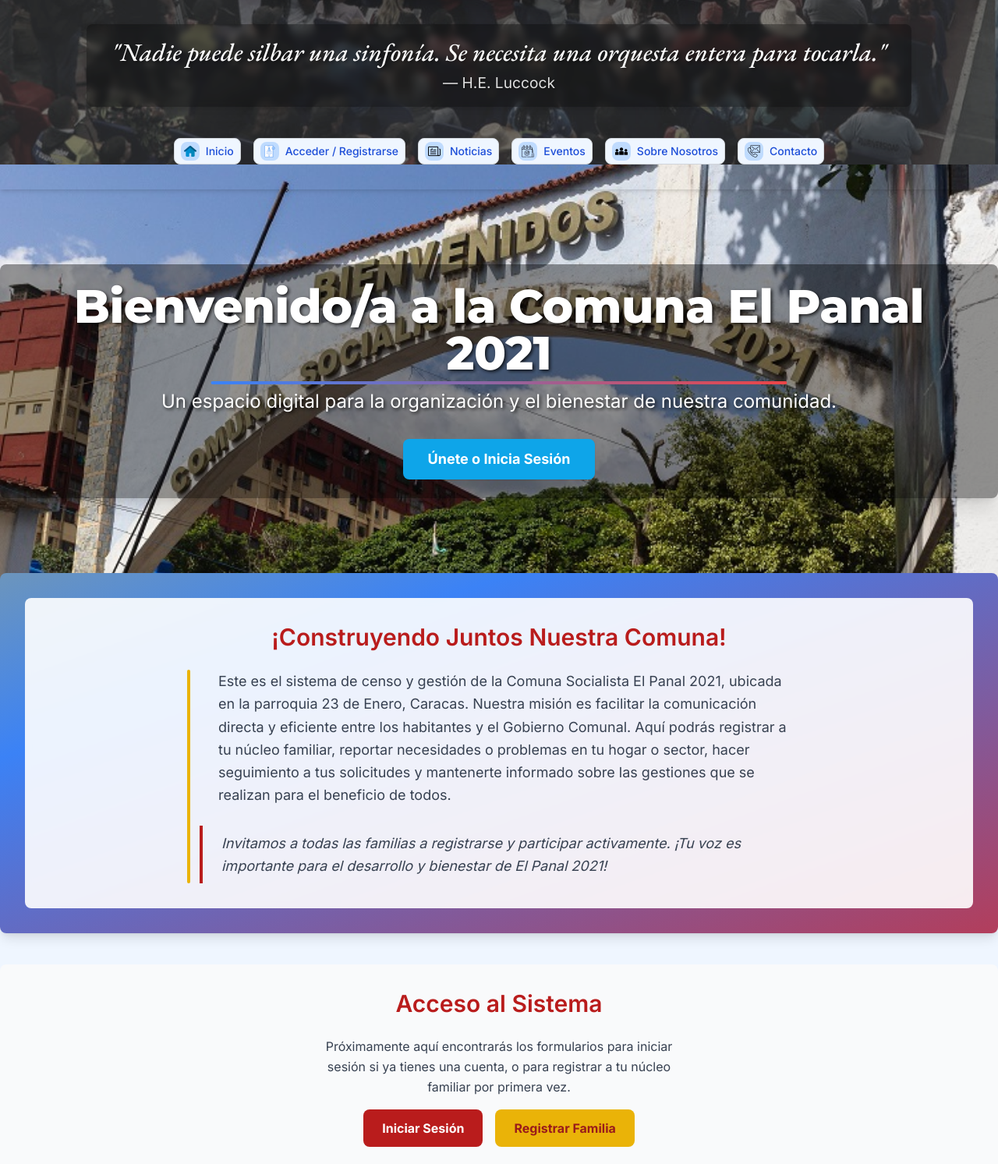
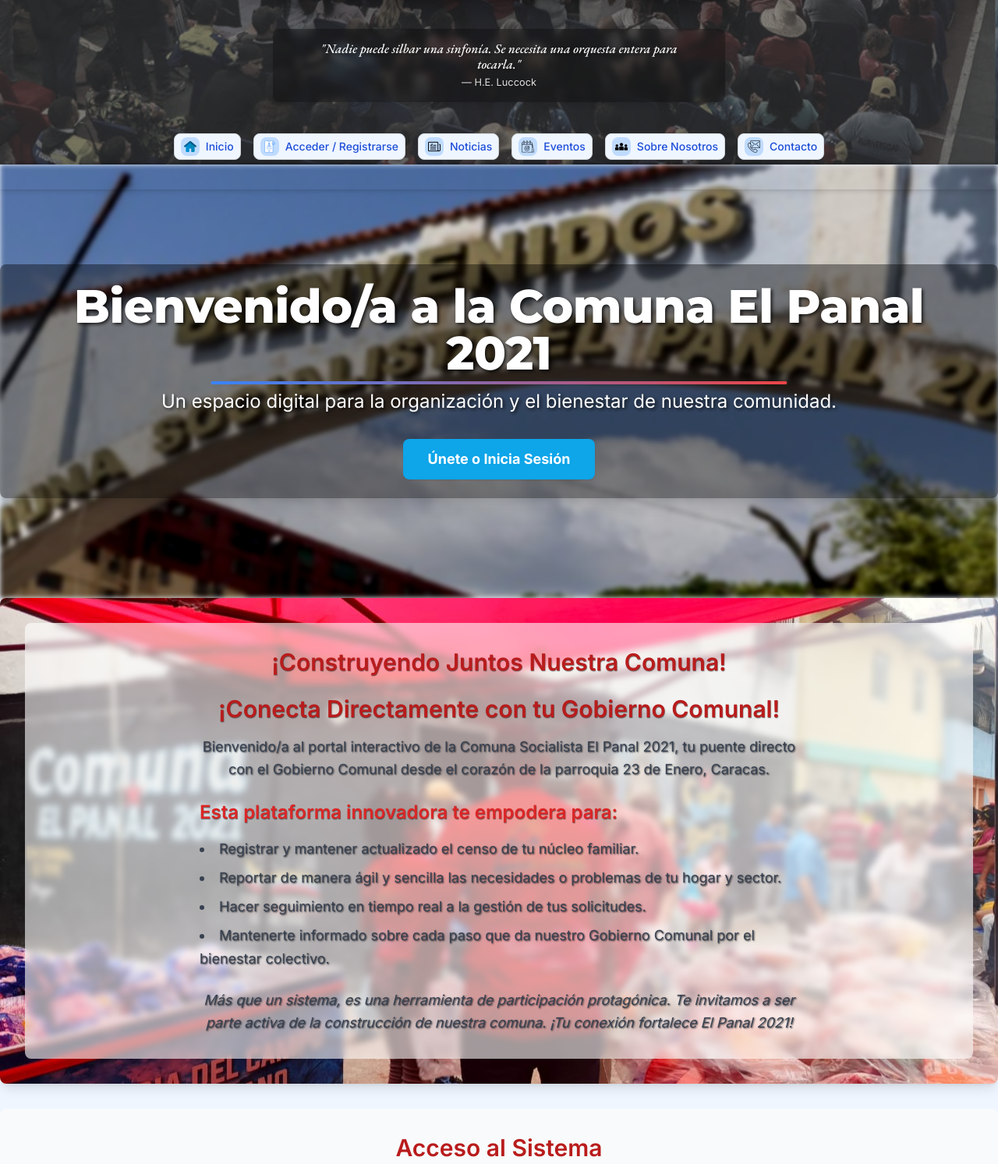
Before and after one commit to yeferguerra/comuna-panal, a website: page index.html in a window 1280 px wide. Shown: the part 209-1702 px from the top of the page at 78% size. Drawn offline with nearby package versions, Linux system fonts and the light colour scheme.

Commit message:
Ajustes visuales y de texto en hero banner y sección de bienvenida

```diff
--- a/index.html
+++ b/index.html
@@ -103,17 +103,20 @@
             <h2 class="text-3xl font-semibold text-red-700 mb-6 text-center">¡Construyendo Juntos Nuestra Comuna!</h2>
                 <div class="max-w-3xl mx-auto">
                     <div class="relative">
-                        <div class="absolute -left-4 top-0 bottom-0 w-1 bg-yellow-500 rounded-full"></div>
-                        <p class="text-gray-700 leading-relaxed mb-6 pl-6 text-lg">
-                Este es el sistema de censo y gestión de la Comuna Socialista El Panal 2021, ubicada en la parroquia 23 de Enero, Caracas.
-                Nuestra misión es facilitar la comunicación directa y eficiente entre los habitantes y el Gobierno Comunal.
-                Aquí podrás registrar a tu núcleo familiar, reportar necesidades o problemas en tu hogar o sector,
-                hacer seguimiento a tus solicitudes y mantenerte informado sobre las gestiones que se realizan para el beneficio de todos.
-            </p>
-                        <p class="text-gray-700 leading-relaxed pl-6 text-lg italic border-l-4 border-red-700 pl-6 py-2">
-                Invitamos a todas las familias a registrarse y participar activamente. ¡Tu voz es importante para el desarrollo y
-                bienestar de El Panal 2021!
-            </p>
+                        <h2 class="text-3xl font-semibold text-red-700 mb-4 text-center">¡Conecta Directamente con tu Gobierno Comunal!</h2>
+                        <p class="text-gray-700 leading-relaxed mb-6 text-center text-lg">
+                            Bienvenido/a al portal interactivo de la Comuna Socialista El Panal 2021, tu puente directo con el Gobierno Comunal desde el corazón de la parroquia 23 de Enero, Caracas.
+                        </p>
+                        <h3 class="text-2xl font-semibold text-red-600 mb-4">Esta plataforma innovadora te empodera para:</h3>
+                        <ul class="list-disc list-inside text-gray-700 leading-relaxed text-lg space-y-2">
+                            <li>Registrar y mantener actualizado el censo de tu núcleo familiar.</li>
+                            <li>Reportar de manera ágil y sencilla las necesidades o problemas de tu hogar y sector.</li>
+                            <li>Hacer seguimiento en tiempo real a la gestión de tus solicitudes.</li>
+                            <li>Mantenerte informado sobre cada paso que da nuestro Gobierno Comunal por el bienestar colectivo.</li>
+                        </ul>
+                        <p class="text-gray-700 leading-relaxed mt-6 text-lg italic text-center">
+                            Más que un sistema, es una herramienta de participación protagónica. Te invitamos a ser parte activa de la construcción de nuestra comuna. ¡Tu conexión fortalece El Panal 2021!
+                        </p>
                     </div>
                 </div>
             </div>
--- a/public/css/styles.css
+++ b/public/css/styles.css
@@ -23,9 +23,23 @@ body {
     border-radius: 2px;
 }
 .hero-banner {
-    background-image: url('../assets/images/portal_comuna_panal.jpg');
+    position: relative;
+    margin-top: 2rem;
+    margin-bottom: 2rem;
+}
+.hero-banner::before {
+    content: '';
+    position: absolute;
+    top: 0;
+    left: 0;
+    width: 100%;
+    height: 100%;
+    background-image: url('../assets/images/posible hero banner.png');
     background-size: cover;
-    background-position: center;
+    background-position: center center;
+    filter: blur(3px) brightness(0.8) contrast(1.2);
+    animation: subtle-move 30s infinite alternate ease-in-out, frosted-animation 30s infinite alternate ease-in-out;
+    z-index: -1;
 }
 .hero-banner h1, .hero-banner p {
     text-shadow: 2px 2px 4px rgba(0, 0, 0, 0.8);
@@ -112,22 +126,27 @@ body {
 .frase-cita {
     color: #fff;
     font-family: 'EB Garamond', serif;
-    font-size: 2.5vw;
+    font-size: 1.3vw;
+    max-width: 90%;
     font-style: italic;
     text-align: center;
-    line-height: 1.3;
+    line-height: 1.2;
     display: block;
     margin-bottom: 0.2rem;
     text-shadow: 2px 2px 4px rgba(0, 0, 0, 0.5);
+    margin-left: auto;
+    margin-right: auto;
 }
 .frase-autor {
     color: #e0e0e0;
     font-family: 'Inter', sans-serif;
-    font-size: 1.5vw;
+    font-size: 1vw;
     font-style: normal;
     text-align: center;
     display: block;
     text-shadow: 1px 1px 3px rgba(0, 0, 0, 0.5);
+    margin-left: auto;
+    margin-right: auto;
 }
 @keyframes gradientAnimation {
     0% {
@@ -145,10 +164,10 @@ body {
     animation: gradientAnimation 15s ease infinite;
 }
 .btn-hover-scale-lg {
-    transition: transform 0.2s ease-in-out;
+    transition: transform 0.3s ease-in-out;
 }
 .btn-hover-scale-lg:hover {
-    transform: scale(1.5);
+    transform: scale(1.15);
     position: relative;
     z-index: 20;
 }
@@ -159,3 +178,64 @@ body {
     backdrop-filter: blur(4px);
     box-shadow: 0 4px 6px rgba(0, 0, 0, 0.1);
 }
+#bienvenida {
+    margin-top: 2rem;
+    margin-bottom: 2rem;
+    background-image: url('../assets/images/feria-comunal.jpg');
+    background-size: cover;
+    background-position: center center;
+    background-repeat: no-repeat;
+}
+#bienvenida .bg-white\/90 {
+    width: 100%;
+    max-width: 100%;
+    padding: 2rem;
+    background-color: rgba(255, 255, 255, 0.6);
+    transition: background-color 0.3s ease-in-out;
+}
+#bienvenida .bg-white\/90 p, #bienvenida .bg-white\/90 li {
+    text-shadow: 1px 1px 2px rgba(0, 0, 0, 0.7);
+}
+#bienvenida .bg-white\/90 h2, #bienvenida .bg-white\/90 h3 {
+    text-shadow: 0.5px 0.5px 1px rgba(0, 0, 0, 0.5);
+}
+#bienvenida .bg-white\/90:hover {
+    background-color: rgba(255, 255, 255, 0.9);
+}
+#nosotros img {
+    max-width: 400px;
+    width: 100%;
+    height: auto;
+    margin-left: auto;
+    margin-right: auto;
+    display: block;
+    margin-top: 1rem;
+    margin-bottom: 1rem;
+    box-shadow: 0 4px 16px rgba(0,0,0,0.15);
+}
+@media (max-width: 768px) {
+    #nosotros .grid {
+        display: flex;
+        flex-direction: column;
+        gap: 1.5rem;
+    }
+    #nosotros img {
+        max-width: 100%;
+    }
+}
+@keyframes subtle-move {
+    0% {
+        background-position: center center;
+    }
+    100% {
+        background-position: center 55%;
+    }
+}
+@keyframes frosted-animation {
+    0%, 100% {
+        filter: blur(3px) brightness(0.7) contrast(1.2);
+    }
+    50% {
+        filter: blur(3px) brightness(1.0) contrast(1.2);
+    }
+}
```
Also changed, not shown: posible hero banner.png (added), public/assets/images/feria-comunal.jpg (added), public/assets/images/posible hero banner.png (added).
